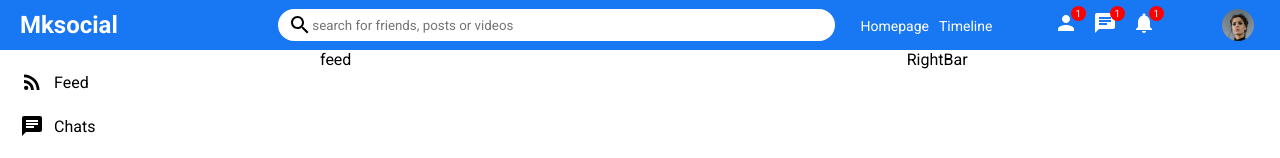
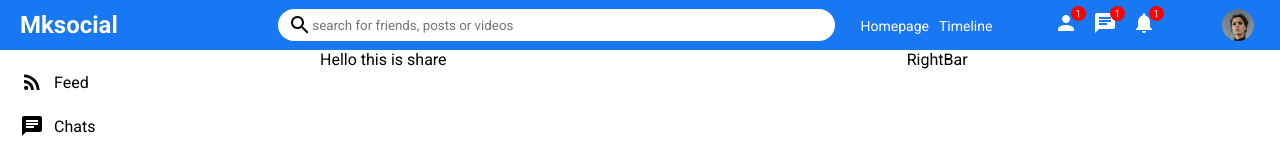
Before and after one commit to mkolade/socialMediaMERNapp, a React (Vite) app in the folder frontend/: page / in a window 1280 px wide. Shown: the top 158 px of the page. Built offline with nearby package versions, Linux system fonts and the light colour scheme.

Commit message:
added share to feed

```diff
--- a/frontend/src/components/Feed.jsx
+++ b/frontend/src/components/Feed.jsx
@@ -1,9 +1,10 @@
 import React from 'react'
+import Share from './Share'
 
 export default function Feed() {
   return (
     <div className='feed'>
-      feed
+      <Share/>
     </div>
   )
 }
```
